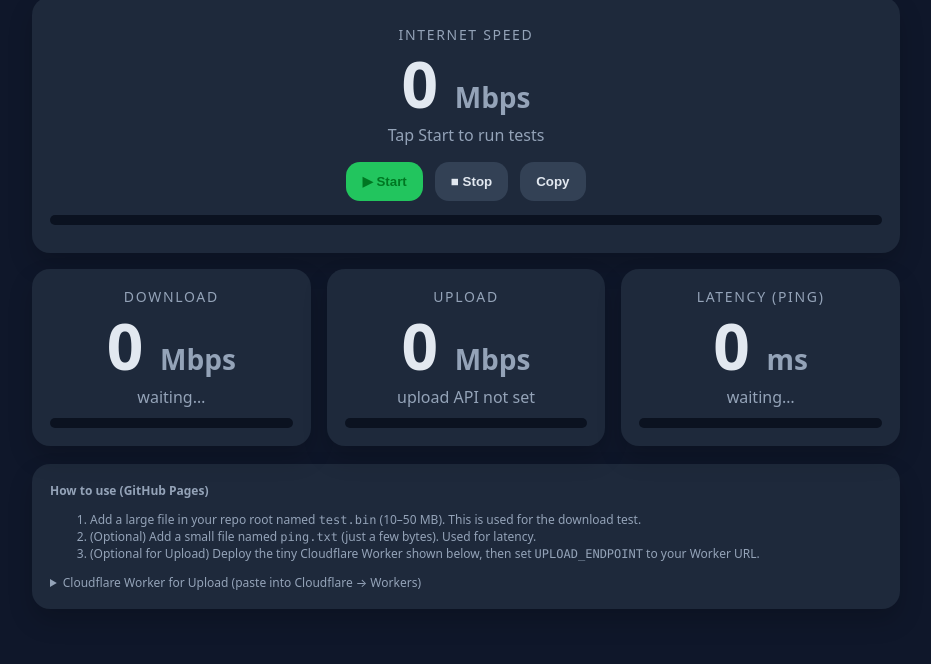
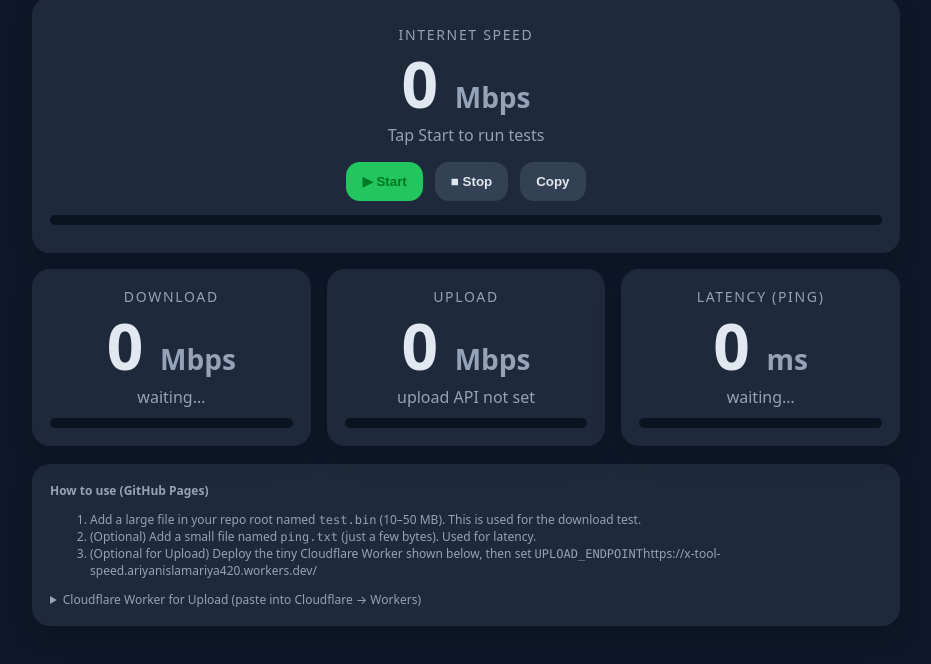
Before and after one commit to BEPOROA2468/X-Tool-Speed, a plain HTML site: page index.html in a window 1280 px wide. Shown: the part 110-774 px from the top of the page, without its empty margins (174-1105 px from the left). Drawn offline with Linux system fonts and the light colour scheme.

Commit message:
Update index.html

```diff
--- a/index.html
+++ b/index.html
@@ -70,7 +70,7 @@
   <ol>
     <li>Add a large file in your repo root named <span class="mono">test.bin</span> (10–50&nbsp;MB). This is used for the download test.</li>
     <li>(Optional) Add a small file named <span class="mono">ping.txt</span> (just a few bytes). Used for latency.</li>
-    <li>(Optional for Upload) Deploy the tiny Cloudflare Worker shown below, then set <span class="mono">UPLOAD_ENDPOINT</span> to your Worker URL.</li>
+    <li>(Optional for Upload) Deploy the tiny Cloudflare Worker shown below, then set <span class="mono">UPLOAD_ENDPOINT</span>https://x-tool-speed.ariyanislamariya420.workers.dev/</li>
   </ol>
   <details>
     <summary>Cloudflare Worker for Upload (paste into Cloudflare → Workers)</summary>
```
